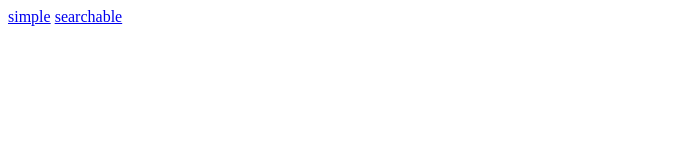
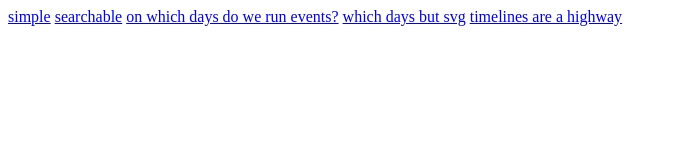
Before and after one commit to torontojs/historical-archive, a website: page docs/index.html in a window 1280 px wide. Shown: the whole page, without its empty margins (0-676 px from the left). Drawn offline with Linux system fonts and the light colour scheme.

Commit message:
indexing new frontends

```diff
--- a/docs/index.html
+++ b/docs/index.html
@@ -8,5 +8,8 @@
 <body>
   <a href="simple">simple</a>
   <a href="search">searchable</a>
+  <a href="whichdays">on which days do we run events?</a>
+  <a href="whichdayssvg">which days but svg</a>
+  <a href="highways">timelines are a highway</a>
 </body>
 </html>
```
